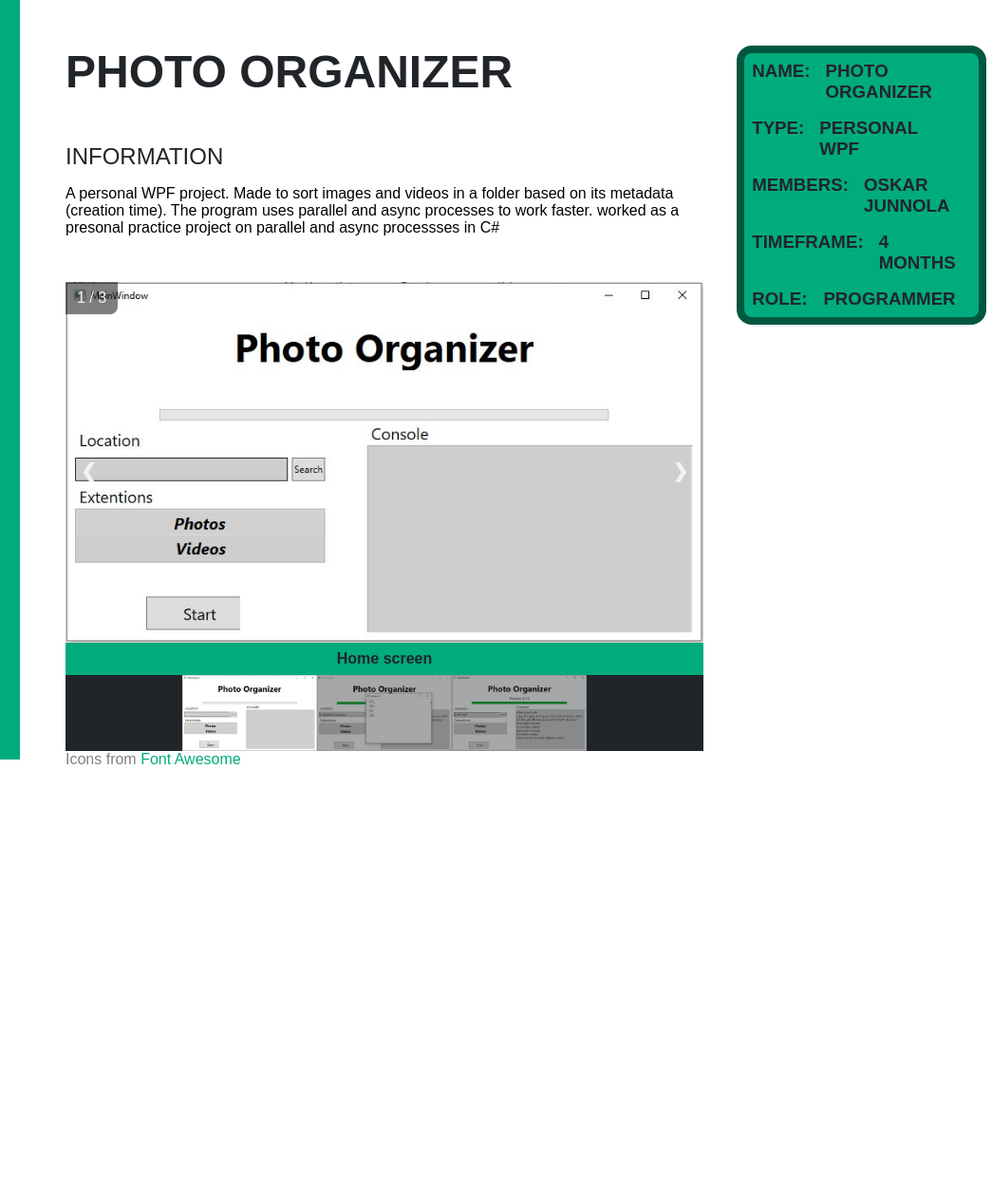
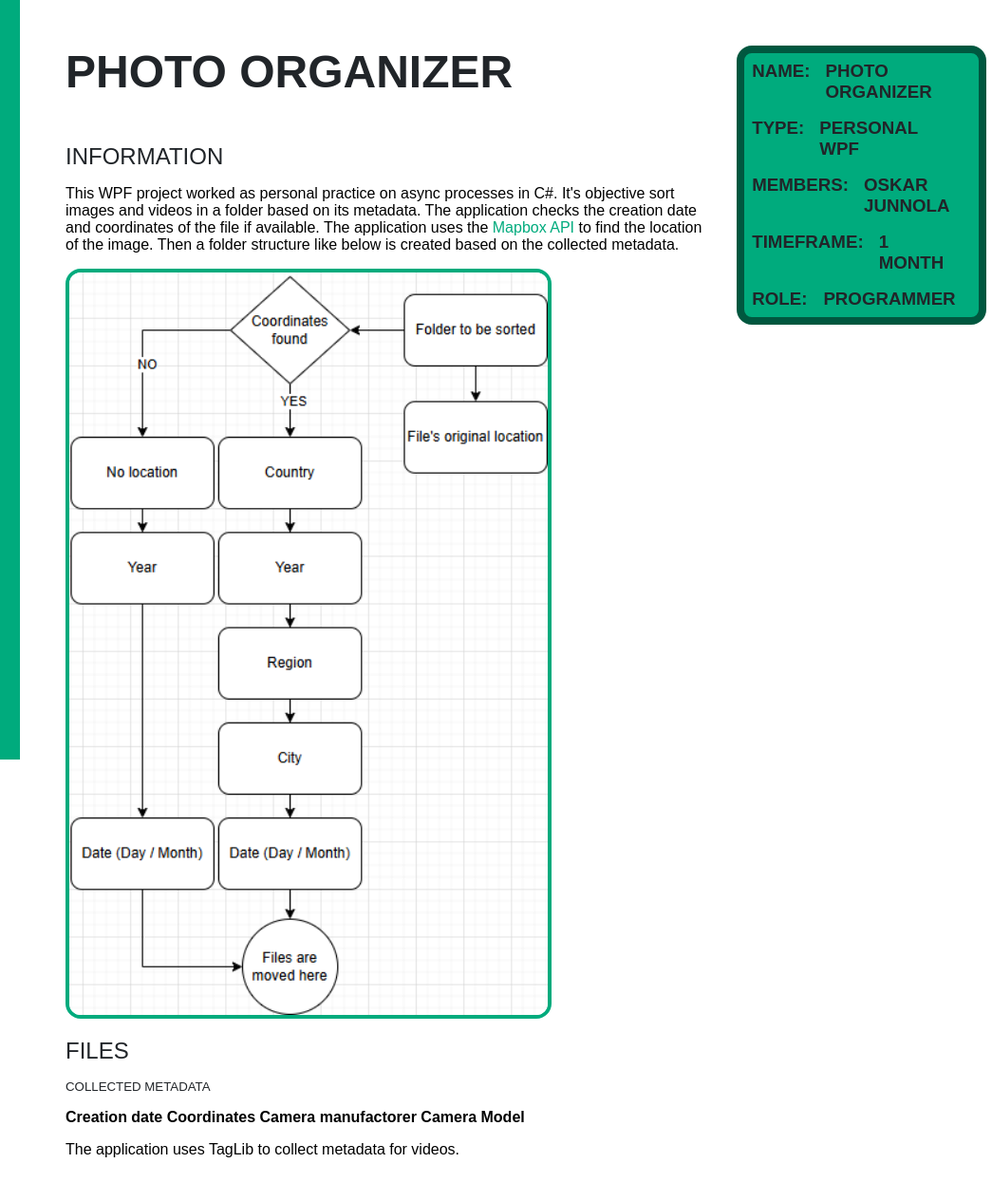
Before and after one commit to Junski1/Junski1.github.io, a plain HTML site: page projects/photo_organizer.html in a window 1280 px wide. Shown: the top 1265 px of the page at 95% size, 235-1280 px from the left. Before the commit the page ends 857 px from the top, so only its background shows below. Drawn offline with Linux system fonts and the light colour scheme.

Commit message:
modified PhotoOrgfanizer

```diff
--- a/projects/photo_organizer.html
+++ b/projects/photo_organizer.html
@@ -35,8 +35,6 @@
                         <div class="navbar-nav flex column">
                             <a class="nav-link mb2" href="#PageWrapper">To the top</a>
                         </div>
-
-
                     </div>
 
                     <div id="nav-contacts" class="non-mobile flex column">
@@ -62,7 +60,7 @@
                         <h3>Members:</h3> <h3>Oskar Junnola</h3>
                     </div>
                     <div class ="flex mb1">
-                        <h3>Timeframe:</h3> <h3>4 months</h3>
+                        <h3>Timeframe:</h3> <h3>1 month</h3>
                     </div>
                     <div class ="flex">
                         <h3>Role:</h3> <h3>Programmer</h3>
@@ -72,10 +70,22 @@
                     <div>
                         <h1 class="header mb3">Photo Organizer</h1>
                         <h1 class="subheading mb1">Information</h1>
+                        <p class="para mb1">
+                            This WPF project worked as personal practice on async processes in C#. It's objective sort images and videos in a folder based on its metadata.
+                            The application checks the creation date and coordinates of the file if available. The application uses the <a href="https://www.mapbox.com" target="_blank">Mapbox API</a> to find the location of the image.
+                            Then a folder structure like below is created based on the collected metadata.
+                        </p>
+                        <img src="../img/PhotoOrganizer/PhotoOrganizer_Folder_Structure.png" alt="Created folder structure" class="para_img mb1">
+                        <h2 class="subheading mb1">Files</h2>
+                        <div class="mb1">
+                            <h5 class="subheading mb1">Collected metadata</h5></p>
+                            <strong class="para">Creation date</strong>
+                            <strong class="para">Coordinates</strong>
+                            <strong class="para">Camera manufactorer</strong>
+                            <strong class="para">Camera Model</strong>
+                        </div>
                         <p class="para mb3">
-                            A personal WPF project. Made to sort images and videos in a folder based on its metadata (creation time).
-                            The program uses parallel and async processes to work faster.
-                            worked as a presonal practice project on parallel and async processses in C#
+                           The application uses TagLib to collect metadata for videos.
                         </p>
                     </div>
                     <!--The image gallery is created here via a JavaScript script-->
```
Also changed, not shown: img/PhotoOrganizer/PhotoOrganizer_Folder_Structure.png (added).
